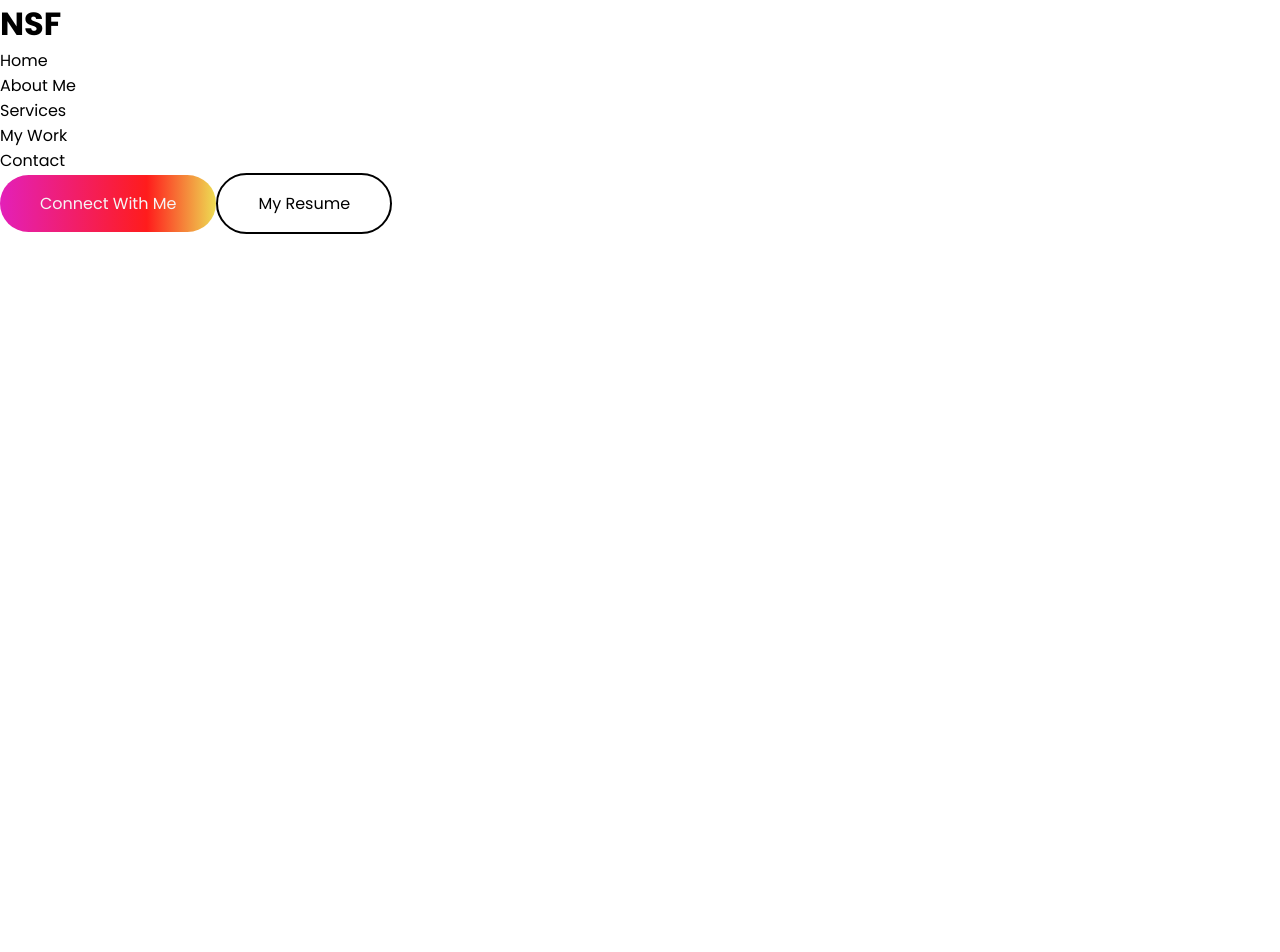
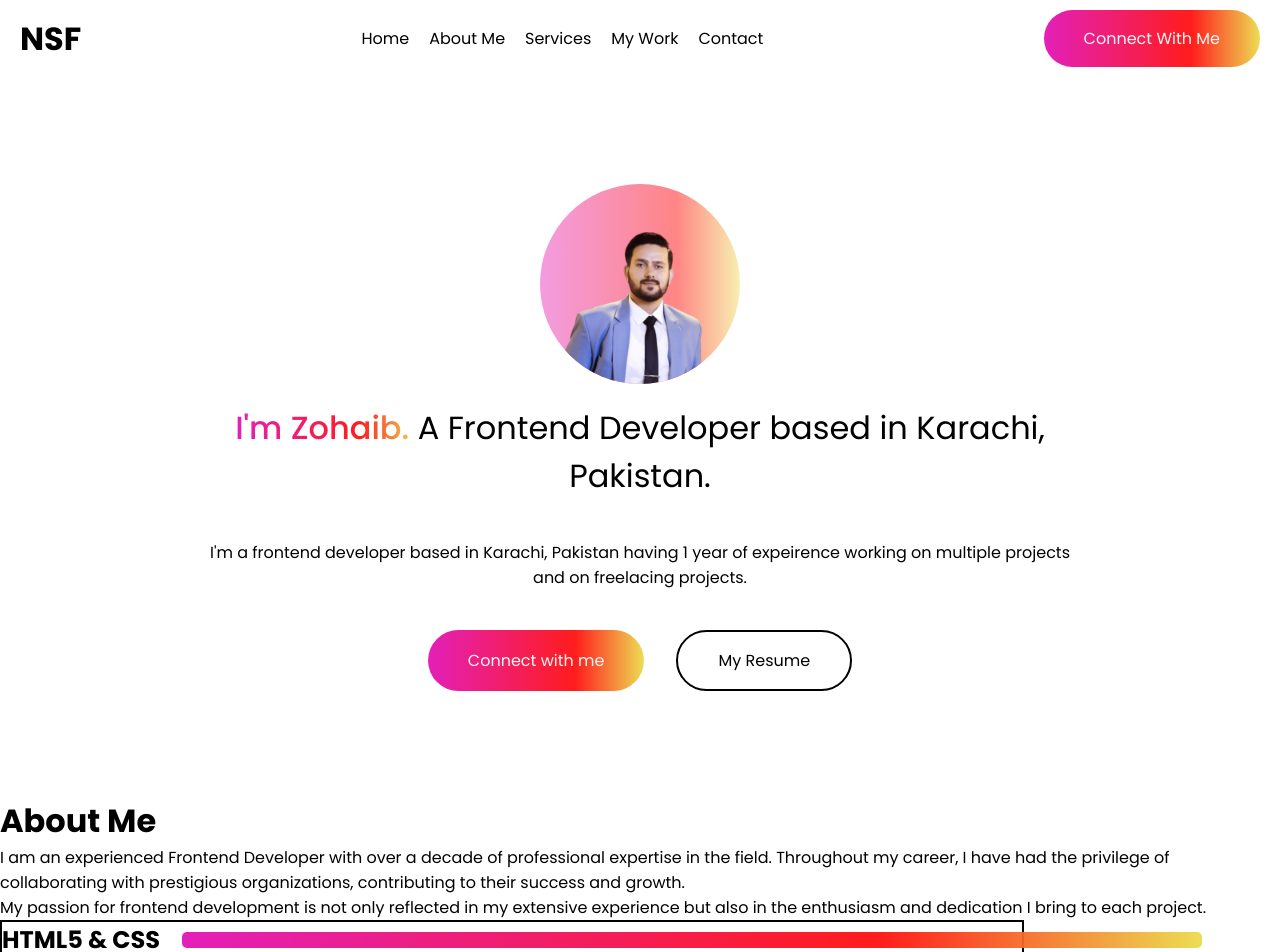
Before and after one commit to MuhammadZohaib28/nsfbatch13portfoliowebsite, a React (Vite) app: page / in a window 1280 px wide. Shown: the top 952 px of the page. Before the commit the page ends 800 px from the top, so only its background shows below. Built offline with nearby package versions, Linux system fonts and the light colour scheme.

Commit message:
HeroSection AboutMe

```diff
--- a/src/App.jsx
+++ b/src/App.jsx
@@ -1,9 +1,16 @@
 import React from 'react'
 import Header from './components/Header/Header'
+import HeroSection from './components/HeroSection/HeroSection'
+import AboutMe from './components/AboutMe/AboutMe'
 
 const App = () => {
   return (
-   <Header />
+
+    <>
+      <Header />
+      <HeroSection />
+      <AboutMe />
+    </>
 
 
   )
--- a/src/common/Button.jsx
+++ b/src/common/Button.jsx
@@ -7,7 +7,6 @@ const Button = ({ buttonName, isPrimary }) => {
 
     <button className={`${isPrimary ? "primary-button" : "resume-button"} `}>
 
-
       {buttonName}
     </button>
 
--- a/src/components/AboutMe/AboutMe.css
+++ b/src/components/AboutMe/AboutMe.css
@@ -0,0 +1,20 @@
+.skill-container {
+    position: relative;
+    width: 80%;
+    height: 100%;
+    border: 2px solid #000;
+
+
+}
+
+.bar {
+    position: absolute;
+    height: 1rem;
+    width: 100%;
+    background: linear-gradient(90deg, rgba(222, 75, 75, 1) 0%, rgba(227, 32, 185, 1) 0%, rgba(255, 0, 0, 0.89) 68%, rgba(237, 221, 83, 1) 100%);
+    border-radius: 5px;
+
+    top: 10px;
+
+    left: 180px;
+}
--- a/src/components/AboutMe/AboutMe.jsx
+++ b/src/components/AboutMe/AboutMe.jsx
@@ -0,0 +1,47 @@
+import React from 'react'
+
+import './AboutMe.css'
+
+const AboutMe = () => {
+    return (
+        <div>
+
+            <h1>About Me</h1>
+
+            <div>
+                <p>I am an experienced Frontend Developer with over a decade of professional expertise in the field. Throughout my career, I have had the privilege of collaborating with prestigious organizations, contributing to their success and growth.</p>
+
+
+                <p>My passion for frontend development is not only reflected in my extensive experience but also in the enthusiasm and dedication I bring to each project.</p>
+
+
+                <div>
+                    <div className='skill-container'>
+                        <h2>HTML5 & CSS</h2>
+                        <div className='bar'></div>
+                    </div>
+
+
+                    <div>
+                        <h2>ReactJS</h2>
+                        <div></div>
+                    </div>
+
+
+                    <div>
+                        <h2>JavaScript</h2>
+                        <div></div>
+                    </div>
+
+
+                    <div>
+                        <h2>Bootstrap & TailwindCSS</h2>
+                        <div></div>
+                    </div>
+                </div>
+            </div>
+        </div>
+    )
+}
+
+export default AboutMe
--- a/src/components/Header/Header.css
+++ b/src/components/Header/Header.css
@@ -1,3 +1,15 @@
-.heading{
-    background-color: red;
+.header {
+    display: flex;
+    justify-content: space-between;
+    align-items: center;
+    padding: 10px 20px;
 }
+
+
+.header ul {
+    display: flex;
+    justify-content: center;
+    align-items: center;
+    list-style: none;
+    gap: 20px;
+}
--- a/src/components/Header/Header.jsx
+++ b/src/components/Header/Header.jsx
@@ -32,7 +32,7 @@ const Header = () => {
 
 
   return (
-    <header>
+    <header className='header'>
       <h1 className=''>NSF</h1>
 
 
@@ -55,14 +55,6 @@ const Header = () => {
         <Button buttonName={"Connect With Me"} isPrimary={true}/>
 
 
-        <Button buttonName={"My Resume"} />
-
-
-
-
-
-
-
 
 
 
--- a/src/components/HeroSection/HeroSection.css
+++ b/src/components/HeroSection/HeroSection.css
@@ -0,0 +1,62 @@
+.herosection {
+    display: flex;
+    flex-direction: column;
+    justify-content: center;
+    align-items: center;
+    height: calc(100vh - 5rem);
+}
+
+
+.herosection img {
+    width: 200px;
+    height: auto;
+    border-radius: 50%;
+    margin-bottom: 20px;
+    background: linear-gradient(90deg,
+            rgba(222, 75, 75, 0.412) 0%,
+            rgba(227, 32, 185, 0.443) 0%,
+            rgba(255, 0, 0, 0.478) 68%,
+            rgba(237, 221, 83, 0.453) 100%);
+}
+
+
+
+.hero-heading {
+
+
+    font-size: 2rem;
+    text-align: center;
+    width: 70%;
+
+    margin-bottom: 40px;
+}
+
+
+.hero-heading-name {
+    background: linear-gradient(90deg,
+            rgba(222, 75, 75, 1) 0%,
+            rgba(227, 32, 185, 1) 0%,
+            rgba(255, 0, 0, 0.89) 68%,
+            rgba(237, 221, 83, 1) 100%);
+
+    -webkit-background-clip: text;
+
+    background-clip: text;
+
+    color: transparent;
+
+    font-weight: 500;
+}
+
+
+.herosection-paragraph {
+    width: 70%;
+    text-align: center;
+    margin-bottom: 40px;
+}
+
+
+.herosection-btns {
+    display: flex;
+    gap: 2rem;
+}
--- a/src/components/HeroSection/HeroSection.jsx
+++ b/src/components/HeroSection/HeroSection.jsx
@@ -0,0 +1,42 @@
+import React from 'react'
+import profilepicture from '../../images/mypicture.png'
+
+import './HeroSection.css'
+import Button from '../../common/Button'
+
+const HeroSection = () => {
+
+    let myName = "Zohaib";
+
+    return (
+        <div className='herosection'>
+
+            <img src={profilepicture} alt="" />
+
+
+            <div className='hero-heading'>
+
+                <span className='hero-heading-name'>I'm {myName}. </span>
+
+                <span>A Frontend Developer based in Karachi, Pakistan.</span>
+
+
+
+            </div>
+
+
+            <p className='herosection-paragraph'>I'm a frontend developer based in Karachi, Pakistan having 1 year of expeirence working on multiple projects and on freelacing projects.  </p>
+
+
+            <div className='herosection-btns'>
+                <Button buttonName={"Connect with me"} isPrimary={true} />
+                <Button buttonName={"My Resume"} />
+            </div>
+
+
+
+        </div>
+    )
+}
+
+export default HeroSection
```
Also changed, not shown: src/images/mypicture.png (added).
